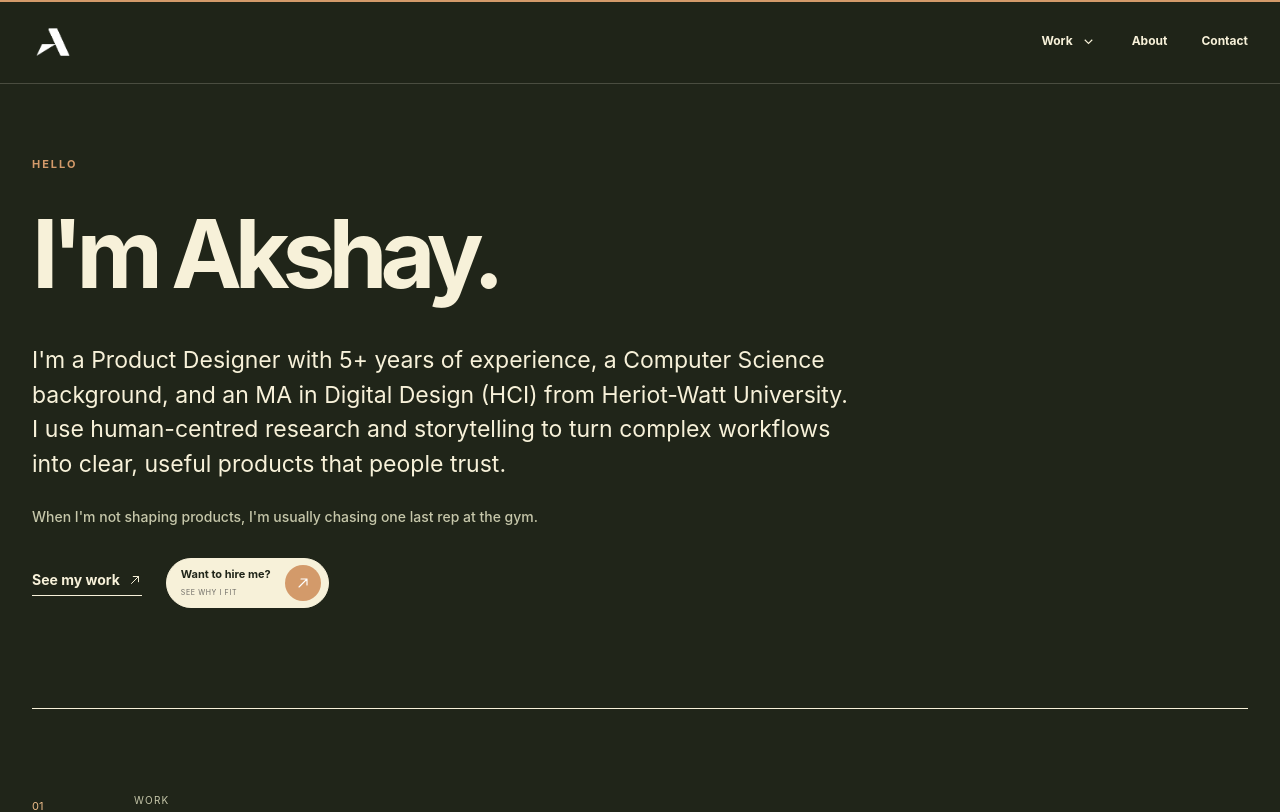
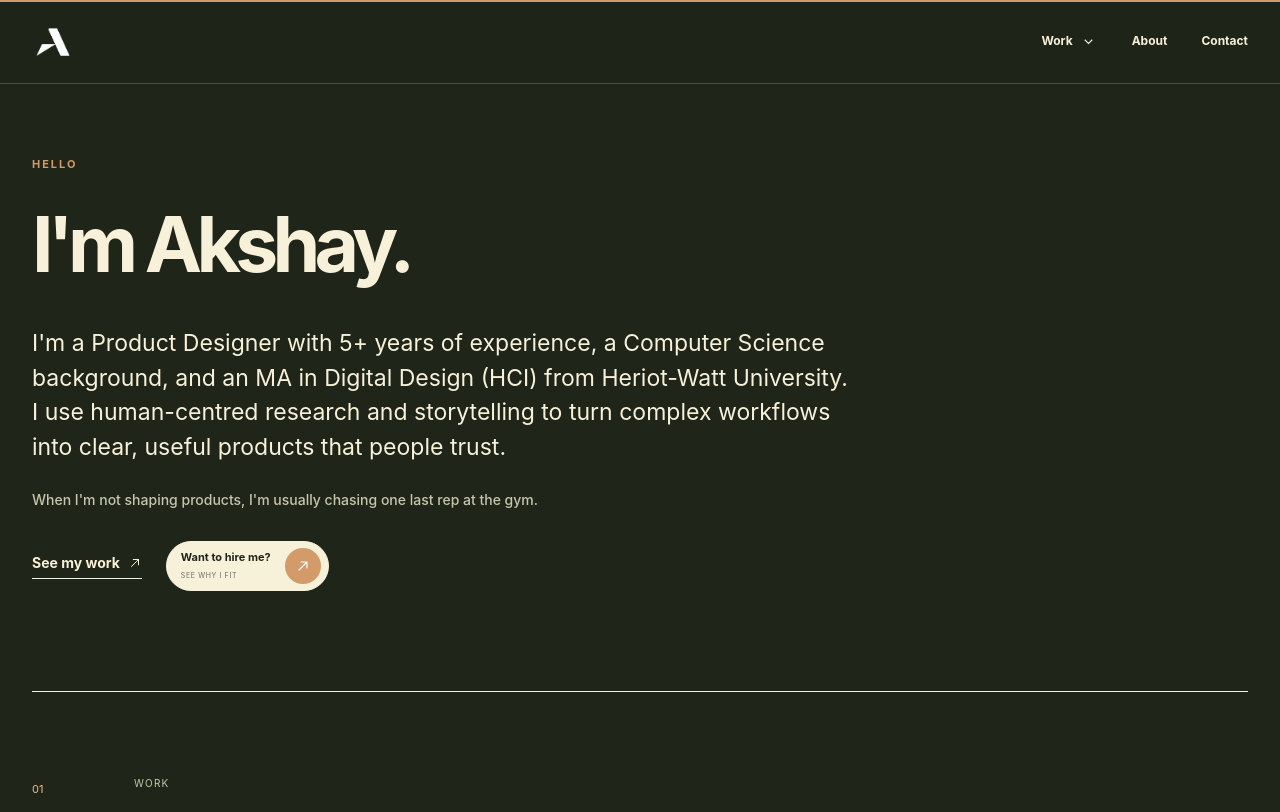
Before and after one commit to Akshayux/akshay-portfolio, a Next.js app: page / in a window 1280 px wide. Shown: the top 812 px of the page. Built offline with nearby package versions, Linux system fonts and the light colour scheme.

Commit message:
Refine hero headline scale

```diff
--- a/app/globals.css
+++ b/app/globals.css
@@ -1043,7 +1043,7 @@ html[data-theme="dark"] .project-card-media>em{background:var(--paper);color:var
 @media (min-width:761px){
   .hero{min-height:calc(100vh - 220px);padding-top:clamp(72px,9vh,104px);padding-bottom:clamp(48px,6vh,72px)}
   .hero-copy{max-width:1080px}
-  .hero h1{font-size:clamp(72px,7.4vw,112px);max-width:1080px}
+  .hero h1{font-size:clamp(60px,6vw,88px);max-width:1080px}
   .hero-intro{grid-template-columns:minmax(0,820px);margin-top:38px}
   .hero-intro>p{font-size:clamp(18px,1.8vw,24px);max-width:980px}
 }
```
